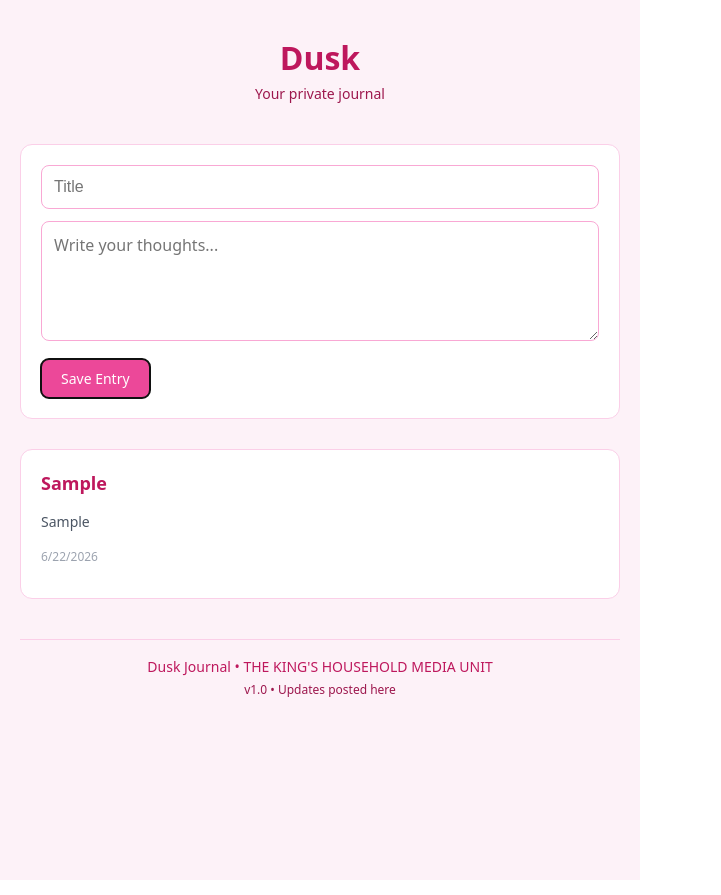
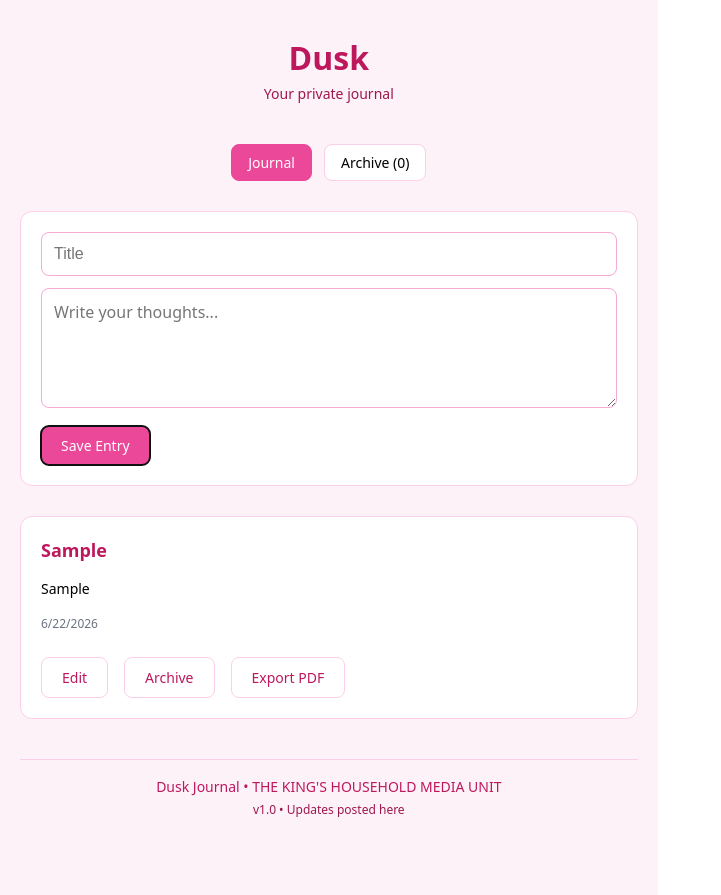
Before and after one commit to forteido-art/dusk-journal, a React (Vite) app: page / in a window 1280 px wide. Both pictures are taken after typing "Sample", "Sample" into the empty fields and a click on the button "Save Entry". Shown: the whole page, without its empty margins (0-721 px from the left). Built offline with nearby package versions, Linux system fonts and the light colour scheme.

Commit message:
Fix everything

```diff
--- a/src/App.jsx
+++ b/src/App.jsx
@@ -1,92 +1,25 @@
 import React, { useState, useEffect } from 'react';
+import { jsPDF } from 'jspdf';
 
 const styles = {
-  container: {
-    minHeight: '100vh',
-    backgroundColor: '#fdf2f8',
-    fontFamily: 'system-ui, -apple-system, sans-serif',
-    padding: '40px 20px'
-  },
-  wrapper: {
-    maxWidth: 600,
-    margin: '0 auto'
-  },
-  header: {
-    textAlign: 'center',
-    marginBottom: 40
-  },
-  title: {
-    fontSize: 32,
-    fontWeight: 700,
-    margin: 0,
-    color: '#be185d'
-  },
-  subtitle: {
-    fontSize: 14,
-    color: '#9d174d',
-    marginTop: 8
-  },
-  form: {
-    backgroundColor: '#fff',
-    padding: 20,
-    borderRadius: 12,
-    border: '1px solid #fbcfe8',
-    marginBottom: 30
-  },
-  input: {
-    width: '100%',
-    padding: 12,
-    fontSize: 16,
-    border: '1px solid #f9a8d4',
-    borderRadius: 8,
-    marginBottom: 12,
-    boxSizing: 'border-box'
-  },
-  textarea: {
-    width: '100%',
-    padding: 12,
-    fontSize: 16,
-    border: '1px solid #f9a8d4',
-    borderRadius: 8,
-    minHeight: 120,
-    boxSizing: 'border-box',
-    fontFamily: 'inherit'
-  },
-  button: {
-    marginTop: 12,
-    padding: '10px 20px',
-    backgroundColor: '#ec4899',
-    color: '#fff',
-    border: 'none',
-    borderRadius: 8,
-    cursor: 'pointer',
-    fontSize: 14,
-    fontWeight: 500
-  },
-  entry: {
-    backgroundColor: '#fff',
-    padding: 20,
-    borderRadius: 12,
-    border: '1px solid #fbcfe8',
-    marginBottom: 16
-  },
-  entryTitle: {
-    fontSize: 18,
-    fontWeight: 600,
-    margin: '0 0 8px 0',
-    color: '#be185d'
-  },
-  entryContent: {
-    fontSize: 14,
-    color: '#4b5563',
-    lineHeight: 1.6,
-    whiteSpace: 'pre-wrap'
-  },
-  entryDate: {
-    fontSize: 12,
-    color: '#9ca3af',
-    marginTop: 8
-  }
+  container: {minHeight:'100vh',backgroundColor:'#fdf2f8',fontFamily:'system-ui,-apple-system,sans-serif',padding:'40px 20px',color:'#000'},
+  wrapper: {maxWidth:700,margin:'0 auto'},
+  header: {textAlign:'center',marginBottom:40},
+  title: {fontSize:32,fontWeight:700,margin:0,color:'#be185d'},
+  subtitle: {fontSize:14,color:'#9d174d',marginTop:8},
+  tabs: {display:'flex',gap:12,marginBottom:30,justifyContent:'center'},
+  tab: {padding:'8px 16px',borderRadius:8,border:'1px solid #fbcfe8',backgroundColor:'#fff',color:'#000',cursor:'pointer',fontSize:14},
+  tabActive: {backgroundColor:'#ec4899',color:'#fff',border:'1px solid #ec4899'},
+  form: {backgroundColor:'#fff',padding:20,borderRadius:12,border:'1px solid #fbcfe8',marginBottom:30},
+  input: {width:'100%',padding:12,fontSize:16,border:'1px solid #f9a8d4',borderRadius:8,marginBottom:12,boxSizing:'border-box',backgroundColor:'#fff',color:'#000'},
+  textarea: {width:'100%',padding:12,fontSize:16,border:'1px solid #f9a8d4',borderRadius:8,minHeight:120,boxSizing:'border-box',fontFamily:'inherit',backgroundColor:'#fff',color:'#000'},
+  button: {marginTop:12,marginRight:8,padding:'10px 20px',backgroundColor:'#ec4899',color:'#fff',border:'none',borderRadius:8,cursor:'pointer',fontSize:14,fontWeight:500},
+  buttonSecondary: {backgroundColor:'#fff',color:'#be185d',border:'1px solid #fbcfe8'},
+  entry: {backgroundColor:'#fff',padding:20,borderRadius:12,border:'1px solid #fbcfe8',marginBottom:16},
+  entryTitle: {fontSize:18,fontWeight:600,margin:'0 0 8px 0',color:'#be185d'},
+  entryContent: {fontSize:14,color:'#000',lineHeight:1.6,whiteSpace:'pre-wrap'},
+  entryDate: {fontSize:12,color:'#6b7280',marginTop:8},
+  entryActions: {marginTop:12,display:'flex',gap:8,flexWrap:'wrap'}
 };
 
 export default function App() {
@@ -94,77 +27,74 @@ export default function App() {
   const [title, setTitle] = useState('');
   const [content, setContent] = useState('');
   const [editingId, setEditingId] = useState(null);
+  const [view, setView] = useState('journal');
 
-  useEffect(() => {
-    const saved = localStorage.getItem('dusk-entries');
-    if (saved) setEntries(JSON.parse(saved));
-  }, []);
-
-  useEffect(() => {
-    localStorage.setItem('dusk-entries', JSON.stringify(entries));
-  }, [entries]);
+  useEffect(() => {const saved = localStorage.getItem('dusk-entries');if (saved) setEntries(JSON.parse(saved))}, []);
+  useEffect(() => {localStorage.setItem('dusk-entries', JSON.stringify(entries))}, [entries]);
 
   const handleSave = () => {
     if (!title.trim() ||!content.trim()) return;
-
     if (editingId) {
-      setEntries(entries.map(e =>
-        e.id === editingId
-         ? {...e, title, content, updated: new Date().toISOString()}
-          : e
-      ));
+      setEntries(entries.map(e => e.id === editingId? {...e, title, content, updated: new Date().toISOString()} : e));
       setEditingId(null);
     } else {
-      setEntries([{id: Date.now(), title, content, created: new Date().toISOString()},...entries]);
+      setEntries([{id: Date.now(), title, content, archived: false, created: new Date().toISOString()},...entries]);
     }
-    setTitle('');
-    setContent('');
+    setTitle('');setContent('');
   };
+
+  const handleEdit = (entry) => {setTitle(entry.title);setContent(entry.content);setEditingId(entry.id);setView('journal');window.scrollTo({top:0,behavior:'smooth'})};
+  const toggleArchive = (id) => {setEntries(entries.map(e => e.id === id? {...e, archived:!e.archived} : e))};
+  const exportPDF = (entry) => {const doc = new jsPDF.default();doc.setFontSize(20);doc.text(entry.title,20,30);doc.setFontSize(12);doc.text(new Date(entry.created).toLocaleDateString(),20,45);const lines = doc.splitTextToSize(entry.content,170);doc.text(lines,20,60);doc.save(`${entry.title.replace(/\s+/g,'_')}.pdf`)};
+
+  const journalEntries = entries.filter(e =>!e.archived);
+  const archivedEntries = entries.filter(e => e.archived);
 
   return (
     <div style={styles.container}>
       <div style={styles.wrapper}>
-        <div style={styles.header}>
-          <h1 style={styles.title}>Dusk</h1>
-          <p style={styles.subtitle}>Your private journal</p>
+        <div style={styles.header}><h1 style={styles.title}>Dusk</h1><p style={styles.subtitle}>Your private journal</p></div>
+        <div style={styles.tabs}>
+          <button style={{...styles.tab,...(view==='journal'?styles.tabActive:{})}} onClick={()=>setView('journal')}>Journal</button>
+          <button style={{...styles.tab,...(view==='archive'?styles.tabActive:{})}} onClick={()=>setView('archive')}>Archive ({archivedEntries.length})</button>
         </div>
 
-        <div style={styles.form}>
-          <input
-            style={styles.input}
-            placeholder="Title"
-            value={title}
-            onChange={e => setTitle(e.target.value)}
-          />
-          <textarea
-            style={styles.textarea}
-            placeholder="Write your thoughts..."
-            value={content}
-            onChange={e => setContent(e.target.value)}
-          />
-          <button style={styles.button} onClick={handleSave}>
-            {editingId? 'Update' : 'Save Entry'}
-          </button>
-        </div>
-
-        {entries.map(entry => (
-          <div key={entry.id} style={styles.entry}>
+        {view==='journal'&&<>
+          <div style={styles.form}>
+            <input style={styles.input} placeholder="Title" value={title} onChange={e=>setTitle(e.target.value)}/>
+            <textarea style={styles.textarea} placeholder="Write your thoughts..." value={content} onChange={e=>setContent(e.target.value)}/>
+            <button style={styles.button} onClick={handleSave}>{editingId?'Update Entry':'Save Entry'}</button>
+            {editingId&&<button style={{...styles.button,...styles.buttonSecondary}} onClick={()=>{setEditingId(null);setTitle('');setContent('')}}>Cancel</button>}
+          </div>
+          {journalEntries.length===0?<p style={{textAlign:'center',color:'#6b7280'}}>No entries yet. Write your first one!</p>:
+          journalEntries.map(entry=><div key={entry.id} style={styles.entry}>
             <h3 style={styles.entryTitle}>{entry.title}</h3>
             <p style={styles.entryContent}>{entry.content}</p>
-            <p style={styles.entryDate}>
-              {new Date(entry.created).toLocaleDateString()}
-            </p>
-          </div>
-        ))}
+            <p style={styles.entryDate}>{new Date(entry.created).toLocaleDateString()}</p>
+            <div style={styles.entryActions}>
+              <button style={{...styles.button,...styles.buttonSecondary}} onClick={()=>handleEdit(entry)}>Edit</button>
+              <button style={{...styles.button,...styles.buttonSecondary}} onClick={()=>toggleArchive(entry.id)}>Archive</button>
+              <button style={{...styles.button,...styles.buttonSecondary}} onClick={()=>exportPDF(entry)}>Export PDF</button>
+            </div>
+          </div>)}
+        </>}
 
-        {/* Broadcast Footer - Pink Theme */}
-        <div style={{borderTop: '1px solid #fbcfe8', marginTop: 40, paddingTop: 16, paddingBottom: 24, textAlign: 'center'}}>
-          <p style={{fontSize: 14, color: '#be185d', fontWeight: 500, margin: 0}}>
-            Dusk Journal • THE KING'S HOUSEHOLD MEDIA UNIT
-          </p>
-          <p style={{fontSize: 12, color: '#9d174d', marginTop: 4}}>
-            v1.0 • Updates posted here
-          </p>
+        {view==='archive'&&<>
+          {archivedEntries.length===0?<p style={{textAlign:'center',color:'#6b7280'}}>No archived entries yet</p>:
+          archivedEntries.map(entry=><div key={entry.id} style={styles.entry}>
+            <h3 style={styles.entryTitle}>{entry.title}</h3>
+            <p style={styles.entryContent}>{entry.content}</p>
+            <p style={styles.entryDate}>Archived • {new Date(entry.created).toLocaleDateString()}</p>
+            <div style={styles.entryActions}>
+              <button style={{...styles.button,...styles.buttonSecondary}} onClick={()=>toggleArchive(entry.id)}>Unarchive</button>
+              <button style={{...styles.button,...styles.buttonSecondary}} onClick={()=>exportPDF(entry)}>Export PDF</button>
+            </div>
+          </div>)}
+        </>}
+
+        <div style={{borderTop:'1px solid #fbcfe8',marginTop:40,paddingTop:16,paddingBottom:24,textAlign:'center'}}>
+          <p style={{fontSize:14,color:'#be185d',fontWeight:500,margin:0}}>Dusk Journal • THE KING'S HOUSEHOLD MEDIA UNIT</p>
+          <p style={{fontSize:12,color:'#9d174d',marginTop:4}}>v1.0 • Updates posted here</p>
         </div>
       </div>
     </div>
```
